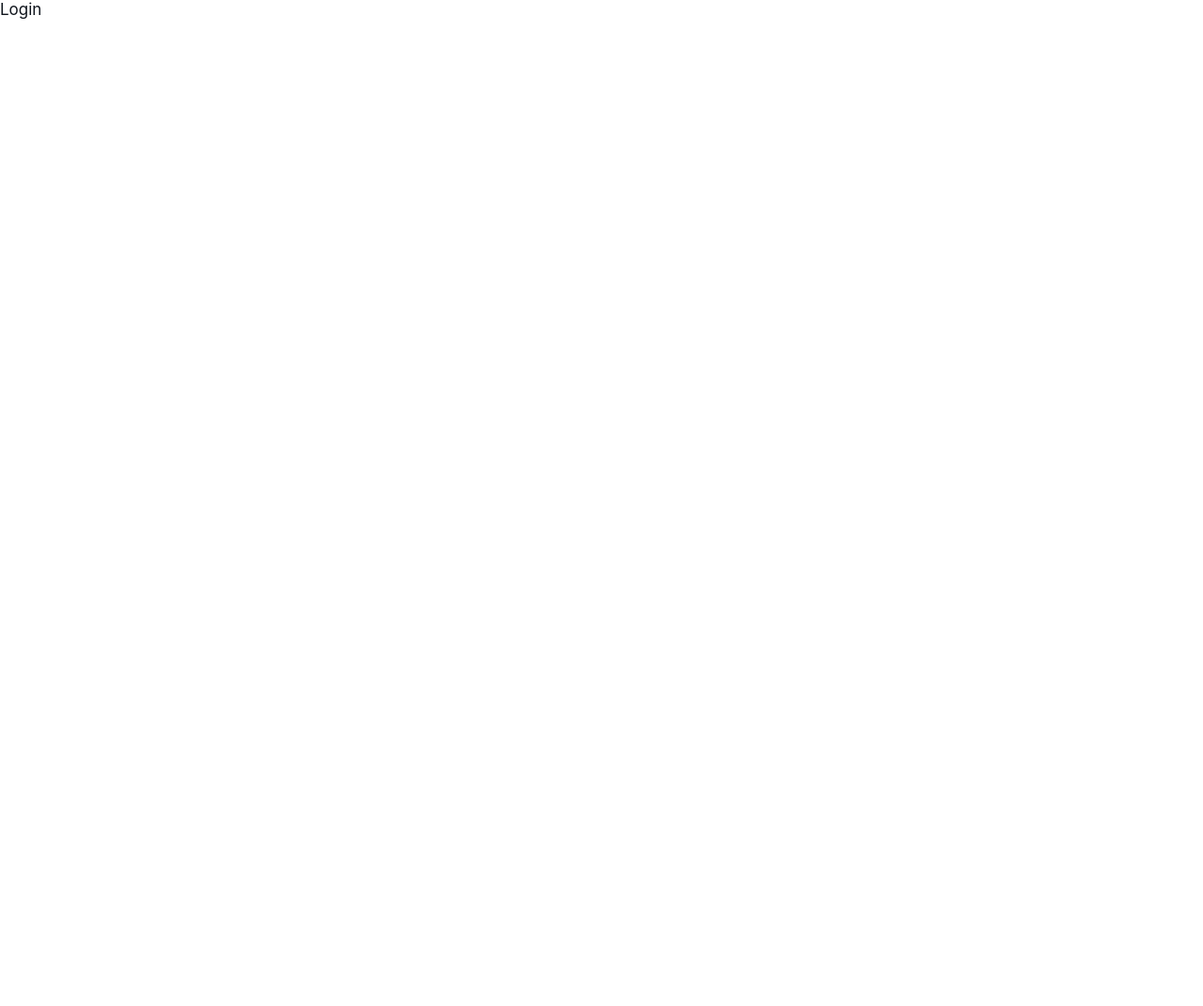
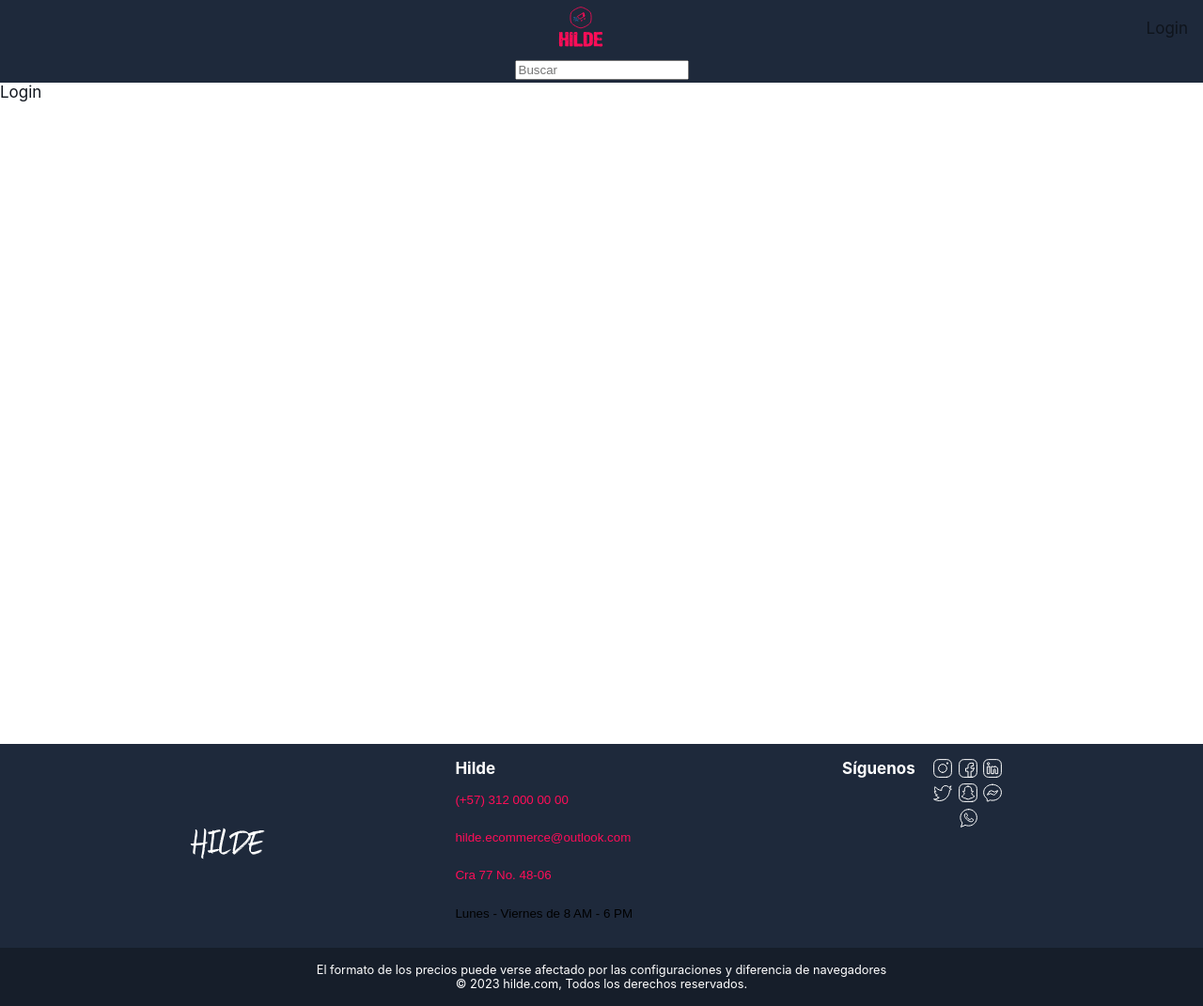
Before and after one commit to ridaoc19/eCommerce-hilde-client, a React (Vite) app: page / in a window 1280 px wide. Shown: the whole page at 94% size. Before the commit the page ends 800 px from the top, so only its background shows below. Built offline with nearby package versions, Linux system fonts and the light colour scheme.

Commit message:
feat(layout): add component layout

```diff
--- a/src/components/_components.scss
+++ b/src/components/_components.scss
@@ -1,2 +1,3 @@
+@import './layout/layout';
+@import './MessageList/messageList';
 @import './common/common';
-@import './MessageList/messageList';
--- /dev/null
+++ b/src/components/layout/Layout.tsx
@@ -0,0 +1,39 @@
+import { ReactNode } from 'react';
+import { useLocation } from 'react-router-dom';
+import Footer from './footer';
+import Navbar from './navbar/Navbar';
+
+export namespace ILayout {
+	export type LayoutProps = {
+		children: ReactNode;
+	};
+}
+
+function Layout({ children }: ILayout.LayoutProps) {
+	const { pathname } = useLocation();
+
+	return (
+		<div className='layout'>
+			<div className='layout__navbar'>
+				<div className='layout__navbar-container'>
+					<div className='layout__navbar-content'>
+						<Navbar />
+					</div>
+					{pathname !== '/dashboard' && (
+						<div className='layout__navbar-search'>
+							<input type='text' placeholder='Buscar' />
+						</div>
+					)}
+				</div>
+			</div>
+			<div className='layout__children'>
+				<div className='layout__children-container'>{children}</div>
+			</div>
+			<div className='layout__footer'>
+				<Footer />
+			</div>
+		</div>
+	);
+}
+
+export default Layout;
--- /dev/null
+++ b/src/components/layout/_layout.scss
@@ -0,0 +1,76 @@
+@import './navbar/navbar';
+@import './footer/footer';
+
+.layout {
+  background-color  : var(--neutral-2);
+  min-height        : 100vh;
+  box-sizing        : border-box;
+  display           : grid;
+  grid-template-rows: min-content 1fr min-content;
+  grid-template-areas:
+    'navbar'
+    'children'
+    'footer';
+
+  @mixin main_layout($fields_each) {
+    grid-area: $fields_each;
+
+    @if $fields_each==navbar {
+      display         : block;
+      background-color: var(--brand-6);
+
+      .layout__#{$fields_each}-container {
+        // background-color: gainsboro;
+
+        .layout__#{$fields_each}-content {
+          // background-color: red;
+          padding: 0.2rem 1rem;
+        }
+
+        .layout__#{$fields_each}-search {
+          padding            : 0.2rem 0;
+          // background-color: var(--font-light);
+          display            : flex;
+          justify-content    : center;
+        }
+      }
+    }
+
+    @else if $fields_each==children {
+      // background-color   : red;
+      // max-width          : 100vw;
+      // margin          : 0 auto;
+      min-height: 88vh;
+      box-sizing: border-box;
+
+      .layout__#{$fields_each}-container {
+        height                : 100%;
+        // width              : 100%;
+        max-width             : 100vw;
+        background-color      : var(--brand-0);
+        margin                : 0 auto;
+
+        @media (min-width: 1300px) {
+          max-width: 96rem;
+        }
+      }
+    }
+
+    @else if $fields_each==footer {
+      // background-color          : var(--brand-5);
+      // min-height                : 6rem;
+      //     // height          : 1rem;
+    }
+  }
+
+  $fields: navbar,
+  children,
+  footer;
+
+  @each $fields_each in $fields {
+    .layout__#{$fields_each} {
+      // color: red;
+      @include main_layout($fields_each);
+    }
+  }
+}
--- /dev/null
+++ b/src/components/layout/footer/_footer.scss
@@ -0,0 +1,86 @@
+.footer {
+  color: var(--base-light);
+
+  .footer__container {
+    .footer__top {
+      background-color: var(--brand-6);
+      display         : flex;
+      padding         : 1rem;
+      gap             : 1rem;
+      justify-content : space-evenly;
+
+      @media (max-width: 548px) {
+        flex-direction: column;
+        align-items   : flex-start;
+        padding       : 0.3rem;
+      }
+
+      .footer__top-left {
+        display      : flex;
+        align-items  : center;
+        justify-items: center;
+      }
+
+      .footer__top-center {
+        .footer__top-center-container {
+          display: grid;
+          gap    : 0.3rem;
+
+          .footer__top-center-title {
+            >h4 {
+              margin : 0;
+              padding: 0;
+              color  : var(--font-brand);
+            }
+          }
+
+          .footer__top-center-content {
+            display       : grid;
+            grid-auto-rows: auto;
+            grid-auto-flow: row;
+          }
+        }
+      }
+
+      .footer__top-right {
+        display        : grid;
+        align-items    : start;
+        justify-content: center;
+
+        .footer__top-right-container {
+          display: flex;
+          gap    : 0.5rem;
+
+          .footer__top-right-social-networks-title {
+            display        : flex;
+            justify-content: center;
+            color          : var(--font-brand);
+          }
+
+          .footer__top-right-social-networks-icon {
+            display        : flex;
+            width          : 6rem;
+            justify-content: center;
+            flex-wrap      : wrap;
+            gap            : 0.4rem;
+          }
+        }
+      }
+    }
+
+    .footer__bottom {
+      background-color: var(--brand-8);
+      padding         : 1rem;
+
+      .footer__bottom-text {
+        p {
+          margin    : 0;
+          padding   : 0;
+          font-size : 0.8rem;
+          color     : var(--font-light);
+          text-align: center;
+        }
+      }
+    }
+  }
+}
--- /dev/null
+++ b/src/components/layout/footer/index.tsx
@@ -0,0 +1,86 @@
+import Button from '../../common/button/Button';
+import { ButtonType } from '../../common/button/button.type';
+import Svg from '../../common/icons/Svg';
+import { SvgType } from '../../common/icons/svgType';
+
+function Footer() {
+	return (
+		<div className='footer'>
+			<div className='footer__container'>
+				<div className='footer__top'>
+					<div className='footer__top-left'>
+						<div className='footer__top-left-logo'>{Svg({ type: SvgType.LogoTitle, height: 80, width: 80 })}</div>
+					</div>
+
+					<div className='footer__top-center'>
+						<div className='footer__top-center-container'>
+							<div className='footer__top-center-title'>
+								<h4>Hilde</h4>
+							</div>
+							<div className='footer__top-center-content'>
+								<Button
+									type={ButtonType.Link}
+									text='(+57) 312 000 00 00'
+									handleClick={() => {}}
+									id='phone'
+									isLoading={false}
+									svgRight={SvgType.Phone}
+								/>
+								<Button
+									type={ButtonType.Link}
+									text='hilde.ecommerce@outlook.com'
+									handleClick={() => {}}
+									id='email'
+									isLoading={false}
+									svgRight={SvgType.Email}
+								/>
+								<Button
+									type={ButtonType.Link}
+									text='Cra 77 No. 48-06'
+									handleClick={() => {}}
+									id='address'
+									isLoading={false}
+									svgRight={SvgType.Location}
+								/>
+								<Button
+									type={ButtonType.None}
+									text='Lunes - Viernes de 8 AM - 6 PM'
+									handleClick={() => {}}
+									id='time'
+									isLoading={false}
+									svgRight={SvgType.Time}
+								/>
+							</div>
+						</div>
+					</div>
+
+					<div className='footer__top-right'>
+						<div className='footer__top-right-container'>
+							<div className='footer__top-right-social-networks-title'>
+								<h4>Síguenos</h4>
+							</div>
+							<div className='footer__top-right-social-networks-icon'>
+								{Svg({ type: SvgType.Instagram, height: 20, width: 20, color: 'white' })}
+								{Svg({ type: SvgType.Facebook, height: 20, width: 20, color: 'white' })}
+								{Svg({ type: SvgType.LinkedIn, height: 20, width: 20, color: 'white' })}
+								{Svg({ type: SvgType.Twitter, height: 20, width: 20, color: 'white' })}
+								{Svg({ type: SvgType.Snapchat, height: 20, width: 20, color: 'white' })}
+								{Svg({ type: SvgType.Messenger, height: 20, width: 20, color: 'white' })}
+								{Svg({ type: SvgType.Whatsapp, height: 20, width: 20, color: 'white' })}
+							</div>
+						</div>
+					</div>
+				</div>
+
+				<div className='footer__bottom'>
+					<div className='footer__bottom-text'>
+						<p>El formato de los precios puede verse afectado por las configuraciones y diferencia de navegadores</p>
+						<p>© 2023 hilde.com, Todos los derechos reservados.</p>
+					</div>
+				</div>
+			</div>
+		</div>
+	);
+}
+
+export default Footer;
--- /dev/null
+++ b/src/components/layout/navbar/Navbar.tsx
@@ -0,0 +1,21 @@
+import { Link } from 'react-router-dom';
+import Svg from '../../common/icons/Svg';
+import { SvgType } from '../../common/icons/svgType';
+
+export type HandleClickDiv = (event: React.MouseEvent<HTMLButtonElement | HTMLDivElement, MouseEvent>) => void;
+
+function Navbar() {
+	return (
+		<div className='navbar'>
+			<div className='navbar__sidebar' />
+
+			<div className='navbar__logo'>
+				<Link to='/'>{Svg({ type: SvgType.Logo, width: 50, height: 50, color: 'white' })}</Link>
+			</div>
+			<div className='navbar__login'>
+				<Link to='/login'>Login</Link>
+			</div>
+		</div>
+	);
+}
+export default Navbar;
--- /dev/null
+++ b/src/components/layout/navbar/_navbar.scss
@@ -0,0 +1,13 @@
+.navbar {
+	display: flex;
+	justify-content: space-between;
+	align-items: center;
+
+	.navbar__logo {
+		display: block;
+	}
+
+	.navbar__login {
+		position: relative;
+	}
+}
--- a/src/routes/routes.tsx
+++ b/src/routes/routes.tsx
@@ -5,6 +5,7 @@ import Registre from '../pages/Auth/registre/Registre';
 import Reset from '../pages/Auth/Reset/Reset';
 import Home from '../pages/Home/Home';
 import ProtectedAuth from './common/ProtectedAuth';
+import Layout from '../components/layout/Layout';
 
 const Auth = {
 	path: '/',
@@ -32,7 +33,11 @@ const Auth = {
 const Feature = [
 	{
 		path: '/',
-		element: <Home />,
+		element: (
+			<Layout>
+				<Home />
+			</Layout>
+		),
 	},
 	{ path: '*', element: <div>No Found</div> },
 ];
```
